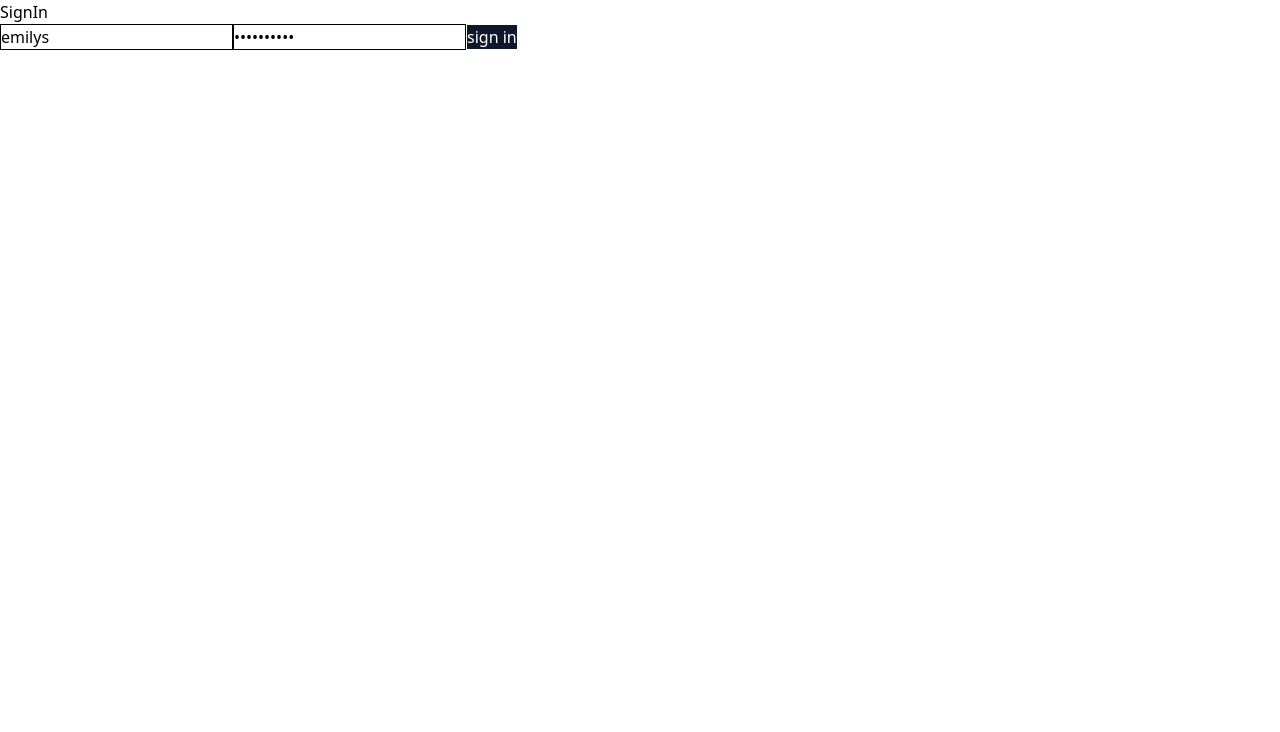
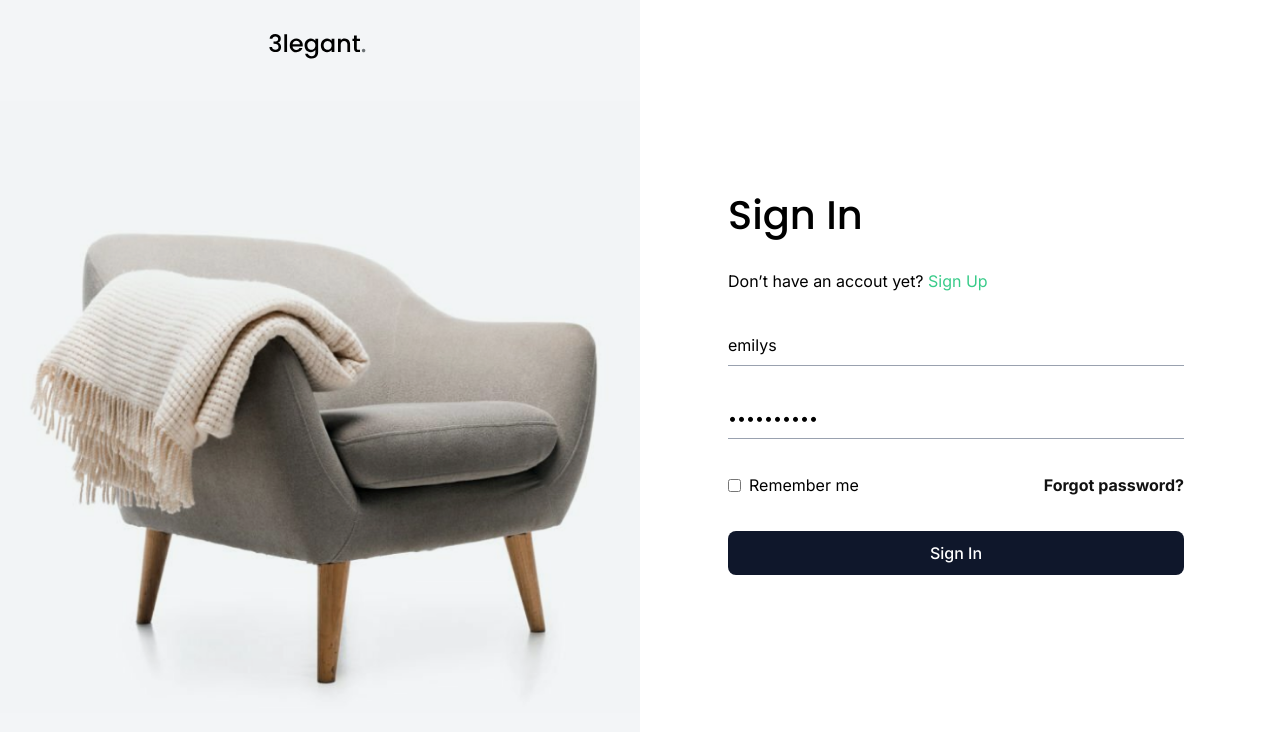
Before and after one commit to Umarov000/elegant, a React (Vite) app: page /sign-in in a window 1280 px wide. Shown: the top 732 px of the page. Built offline with nearby package versions, Linux system fonts and the light colour scheme.

Commit message:
sign-in added

```diff
--- a/src/pages/account/index.tsx
+++ b/src/pages/account/index.tsx
@@ -1,21 +1,114 @@
-import { memo, useEffect } from 'react';
-import { api } from '../../api';
-import { useDispatch } from 'react-redux';
-import { removeToken } from '../../lib/features/authSlice';
+import { memo, useEffect, useState } from "react";
+import { api } from "../../api";
+import { useDispatch } from "react-redux";
+import { removeToken } from "../../lib/features/authSlice";
+import type { User } from "../../types/user";
+import { Link } from "react-router-dom";
 
 const Account = () => {
-  const dispatch = useDispatch()
-  useEffect(()=>{
+  const [user, setUser] = useState<User | null>(null);
+  const dispatch = useDispatch();
+
+  useEffect(() => {
     api
-      .get("/auth/me")
-      .then()
-      .catch(()=> {
-        dispatch(removeToken())
-      })
-  }, [])
+      .get<User>("/auth/me")
+      .then((res) => setUser(res.data))
+      .catch(() => {
+        dispatch(removeToken());
+      });
+  }, [dispatch]);
+
   return (
-    <div className="Index">
-      <h2>Account</h2>
+    <div className="container font-inter mb-20">
+      <h1 className="font-poppins text-[36px] md:text-[54px] font-medium py-10 md:py-20 text-center">
+        Account
+      </h1>
+      <div className="flex flex-col md:flex-row gap-6 md:gap-8">
+        <div className="bg-[#F3F5F7] w-full md:w-[262px] md:max-h-[498px] px-4 py-10 rounded-lg">
+          <div className="flex flex-col gap-2 items-center">
+            <img
+              className="rounded-full"
+              src={user?.image}
+              width={80}
+              height={80}
+              alt=""
+            />
+            <span className="text-[20px] font-semibold text-center">
+              {user?.firstName} {user?.lastName}
+            </span>
+          </div>
+          <div className="flex flex-col gap-6 text-[#6C7275] mt-10">
+            <div>
+              <strong className="text-black font-bold">Account</strong>
+              <hr />
+            </div>
+            <Link to="#">Address</Link>
+            <Link to="/cart">Orders</Link>
+            <Link to="/wishes">Wishlist</Link>
+            <button
+              className="text-left text-red-500 font-medium"
+              onClick={() => dispatch(removeToken())}
+            >
+              Log Out
+            </button>
+          </div>
+        </div>
+
+        <div className="flex-1 bg-white shadow-sm rounded-lg p-6 md:p-8">
+          <h2 className="text-xl md:text-2xl font-semibold mb-6">
+            Account Details
+          </h2>
+          {user ? (
+            <div className="flex flex-col gap-6 text-[15px] md:text-[16px]">
+              <div>
+                <p className="text-gray-500">Full Name</p>
+                <p className="font-medium">
+                  {user.firstName} {user.lastName}
+                </p>
+              </div>
+              <div>
+                <p className="text-gray-500">Username</p>
+                <p className="font-medium">{user.username}</p>
+              </div>
+              <div>
+                <p className="text-gray-500">Email</p>
+                <p className="font-medium">{user.email}</p>
+              </div>
+              <div>
+                <p className="text-gray-500">Phone</p>
+                <p className="font-medium">{user.phone}</p>
+              </div>
+              <div>
+                <p className="text-gray-500">Birth Date</p>
+                <p className="font-medium">{user.birthDate}</p>
+              </div>
+              <div>
+                <p className="text-gray-500">Gender</p>
+                <p className="font-medium capitalize">{user.gender}</p>
+              </div>
+              <div>
+                <p className="text-gray-500">University</p>
+                <p className="font-medium">{user.university}</p>
+              </div>
+              <div>
+                <p className="text-gray-500">Company</p>
+                <p className="font-medium">
+                  {user.company.name} — {user.company.title}
+                </p>
+              </div>
+              <div className="md:col-span-2">
+                <p className="text-gray-500">Address</p>
+                <p className="font-medium">
+                  {user.address.address}, {user.address.city},{" "}
+                  {user.address.stateCode}, {user.address.country}
+                </p>
+              </div>
+            </div>
+          ) : (
+            <p className="text-gray-500">Loading user details...</p>
+          )}
+        </div>
+      </div>
     </div>
   );
 };
--- a/src/pages/sign-in/index.tsx
+++ b/src/pages/sign-in/index.tsx
@@ -3,14 +3,16 @@ import { api } from "../../api";
 import toast from "react-hot-toast";
 import { useDispatch } from "react-redux";
 import { setToken } from "../../lib/features/authSlice";
-import { useNavigate } from "react-router-dom";
+import { Link, useNavigate } from "react-router-dom";
+import signinImage from "../../assets/signin-image.png";
+import logo from "../../assets/logo.svg";
 
 const SignIn = () => {
   const [username, setUsername] = useState("emilys");
   const [password, setPassword] = useState("emilyspass");
   const [loading, setLoading] = useState(false);
-  const dispatch = useDispatch()
-  const navigate = useNavigate()
+  const dispatch = useDispatch();
+  const navigate = useNavigate();
 
   const handleSubmit = (e: FormEvent<HTMLFormElement>) => {
     e.preventDefault();
@@ -21,37 +23,70 @@ const SignIn = () => {
       .then((res) => {
         toast.success("Welcome");
         dispatch(setToken(res.data.accessToken));
-        navigate("/account")
+        navigate("/account");
       })
       .catch((err) => {
         toast.error(err.response.data.message);
       })
       .finally(() => setLoading(false));
   };
+
   return (
-    <div className="Index">
-      <h2>SignIn</h2>
-      <form onSubmit={handleSubmit} action="">
+    <div className="flex flex-col gap-10 md:flex-row md:gap-22">
+      <div
+        className="bg-no-repeat bg-cover bg-center w-full md:w-1/2 min-h-[430px] md:min-h-screen"
+        style={{ backgroundImage: `url(${signinImage})` }}
+      >
+        <Link to={"/"}>
+          <img className="mt-8 mx-auto w-[105px]" src={logo} alt="" />
+        </Link>
+      </div>
+
+      <div className="font-inter my-auto w-full md:w-[456px] px-6 md:px-0">
+        <h1 className="font-poppins font-medium text-[40px] mb-6">Sign In</h1>
+        <p className="mb-8">
+          Don’t have an accout yet?{" "}
+          <a className="text-[#38CB89]" href="#">
+            Sign Up
+          </a>
+        </p>
+
+        <form className="flex flex-col gap-8" onSubmit={handleSubmit} action="">
           <input
             value={username}
+            placeholder="Your username or email address"
             onChange={(e) => setUsername(e.target.value)}
-          className="border"
+            className="border-b border-b-gray-400 focus:border-b-slate-900 outline-none py-2"
             type="text"
           />
           <input
             autoComplete="off"
             value={password}
+            placeholder="Password"
             onChange={(e) => setPassword(e.target.value)}
-          className="border"
+            className="border-b border-b-gray-400 focus:border-b-slate-900 outline-none py-2"
             type="password"
           />
+
+          <div className="flex justify-between items-center">
+            <label className="flex h-7 items-center gap-2 cursor-pointer">
+              <input type="checkbox" className="accent-slate-900" />
+              <span>Remember me</span>
+            </label>
+
+            <a href="#" className="font-bold text-[#121212] hover:underline">
+              Forgot password?
+            </a>
+          </div>
+
           <button
-          className="border bg-slate-900 text-white disabled:opacity-50"
+            className="p-[10px] mb-10 font-medium rounded-lg bg-slate-900 text-white disabled:opacity-50"
             disabled={loading}
           >
-          {loading ? "loading..." : "sign in"}
+            {loading ? "Loading..." : "Sign In"}
           </button>
         </form>
+      </div>
     </div>
   );
 };
--- /dev/null
+++ b/src/types/user/index.ts
@@ -0,0 +1,71 @@
+interface Coordinates {
+  lat: number;
+  lng: number;
+}
+
+interface Address {
+  address: string;
+  city: string;
+  state: string;
+  stateCode: string;
+  postalCode: string;
+  coordinates: Coordinates;
+  country: string;
+}
+
+interface Hair {
+  color: string;
+  type: string;
+}
+
+interface Bank {
+  cardExpire: string;
+  cardNumber: string;
+  cardType: string;
+  currency: string;
+  iban: string;
+}
+
+interface Company {
+  department: string;
+  name: string;
+  title: string;
+  address: Address;
+}
+
+interface Crypto {
+  coin: string;
+  wallet: string;
+  network: string;
+}
+
+export interface User {
+  id: number;
+  firstName: string;
+  lastName: string;
+  maidenName: string;
+  age: number;
+  gender: string;
+  email: string;
+  phone: string;
+  username: string;
+  password: string;
+  birthDate: string;
+  image: string;
+  bloodGroup: string;
+  height: number;
+  weight: number;
+  eyeColor: string;
+  hair: Hair;
+  ip: string;
+  address: Address;
+  macAddress: string;
+  university: string;
+  bank: Bank;
+  company: Company;
+  ein: string;
+  ssn: string;
+  userAgent: string;
+  crypto: Crypto;
+  role: string;
+}
```
Also changed, not shown: src/assets/signin-image.png (added). Lines whose indentation alone changed are shown as unchanged.
